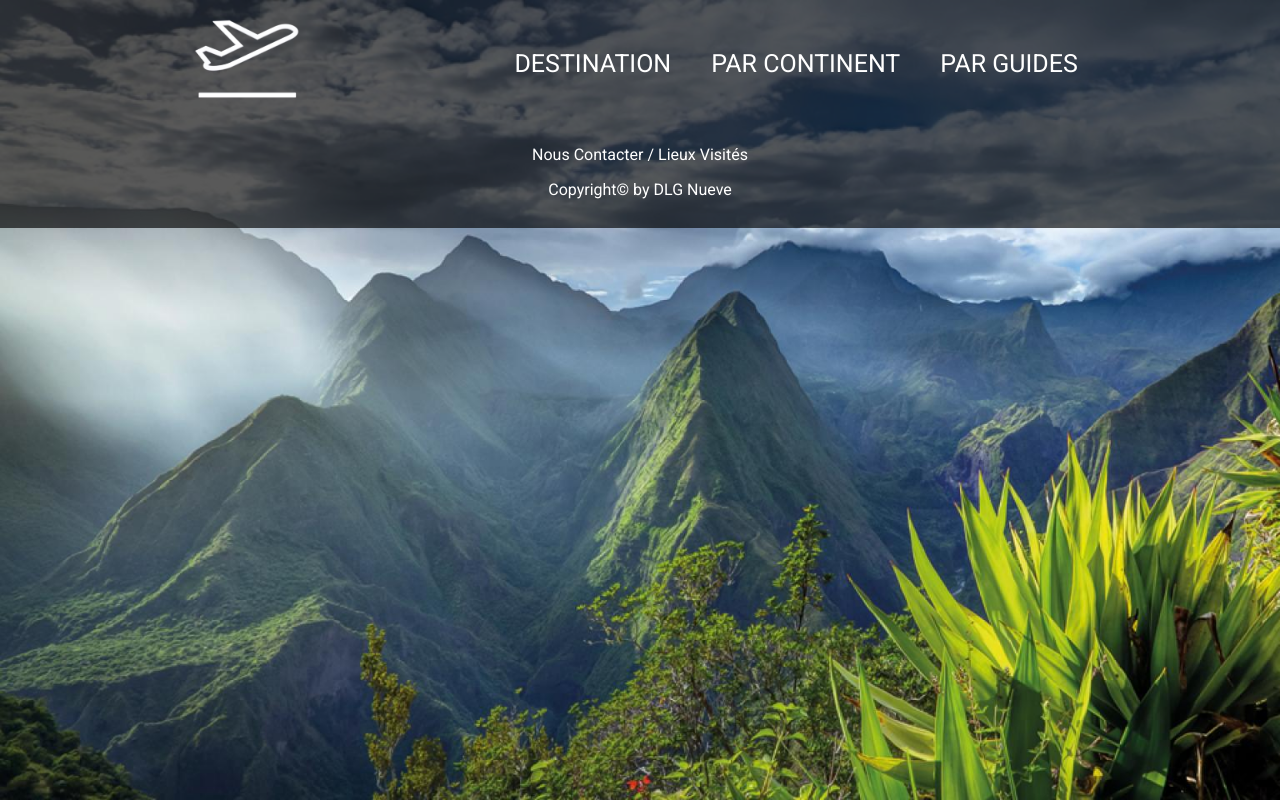
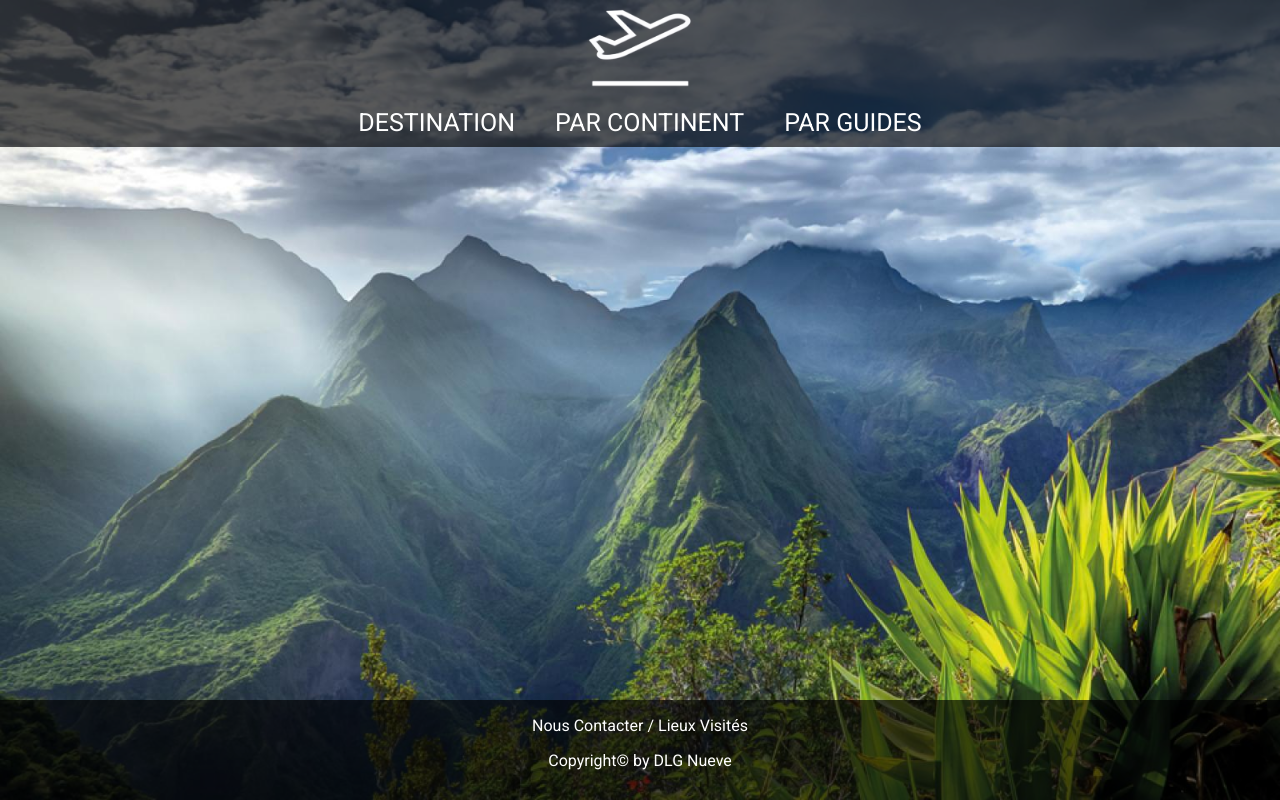
Before and after one commit to Dylan-olivro/voyages, a plain HTML site: page index.html in a window 1280 px wide. Drawn offline with Linux system fonts and the light colour scheme.

Commit message:
new nav + footer

```diff
--- a/CSS/index.css
+++ b/CSS/index.css
@@ -16,16 +16,17 @@ header {
 }
 
 #logo {
-  height: 100px;
+  width: 10%;
 }
 nav {
   font-family: "Roboto";
   font-style: normal;
   font-size: 25px;
-  text-align: center;
   display: flex;
+  flex-direction: column;
   justify-content: space-evenly;
-  padding-top: 10px;
+  justify-content: center;
+  align-items: center;
 }
 
 ul {
@@ -71,7 +72,11 @@ footer {
   background-color: rgba(0, 0, 0, 0.65);
   color: #fff;
   text-align: center;
-  padding: 1% 0;
+  /* padding: 1% 0; */
+  position:absolute;
+  bottom:0;  /* on le colle en bas */
+  width:100%;
+  height:100px;   /* Hauteur du pied de page */
 }
 footer a {
   text-decoration: none;
--- a/index.html
+++ b/index.html
@@ -26,8 +26,7 @@
     <!-- HEADER (LOGO)+(NAV) -->
     <header>
       <nav>
-        <div><img src="./ASSETS/Logo-voyages.png" alt="Logo" id="logo" /></div>
-
+        <img id="logo" src="./ASSETS/Logo-voyages.png" alt="Logo" />
         <ul>
           <li><a class="aNav" href="index.html">DESTINATION</a></li>
           <li>
```
